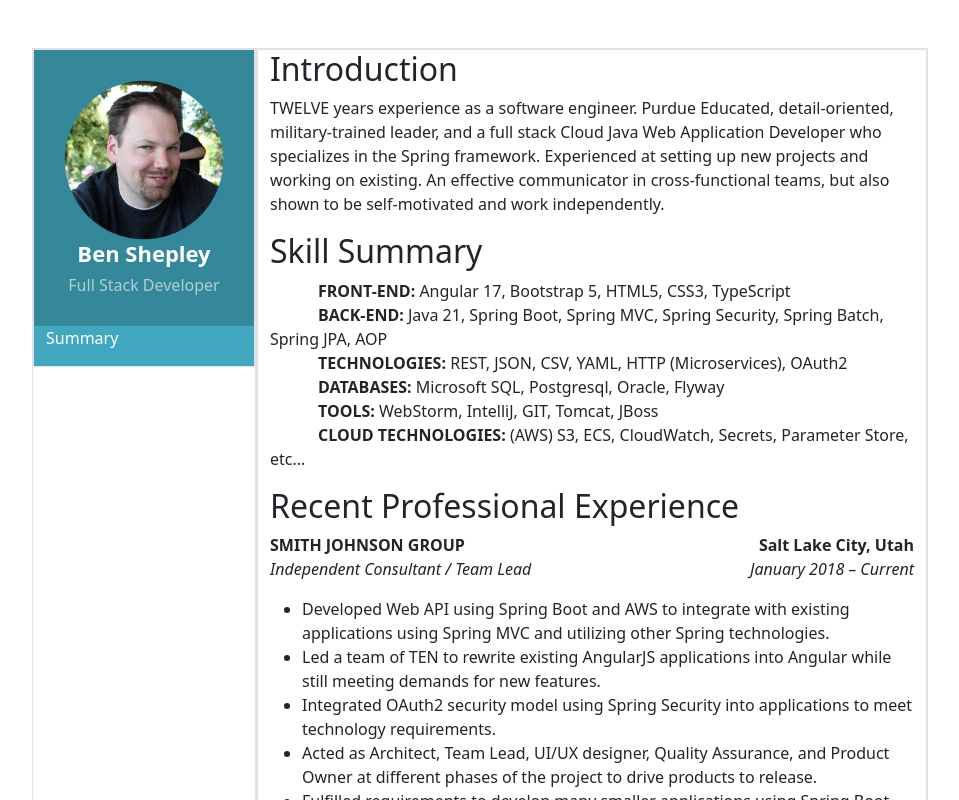
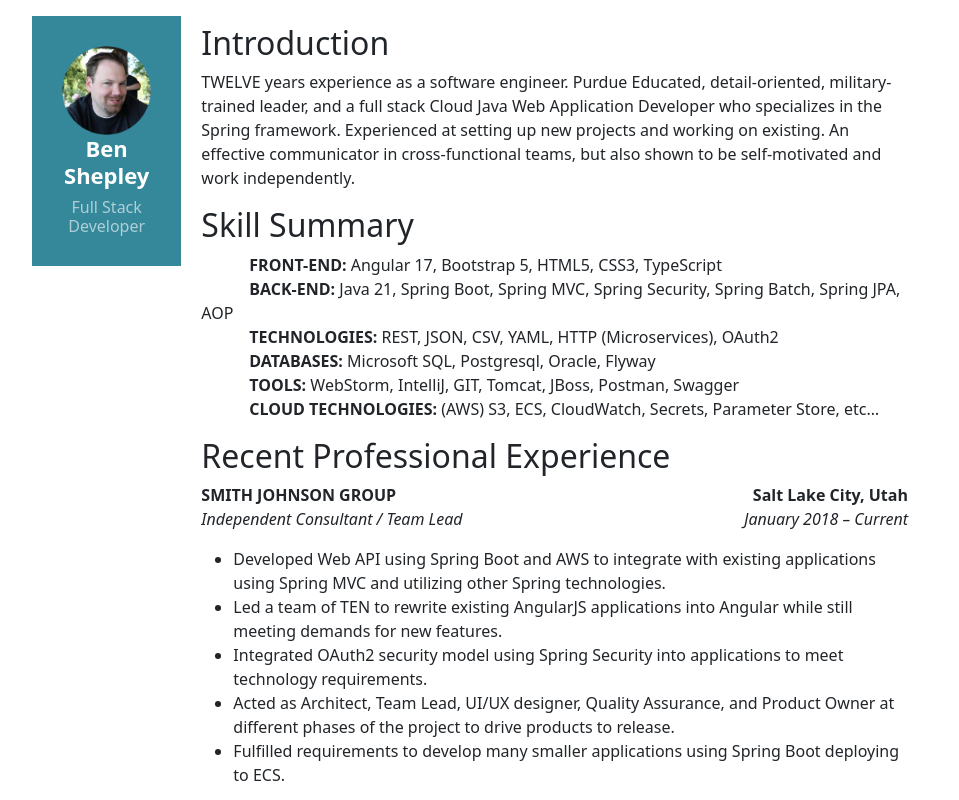
Before and after one commit to logicmuffin255/logicmuffin255.github.io, an Angular app: page / in a window 1280 px wide. Shown: the top 800 px of the page, without its empty margins (160-1119 px from the left). Built offline with nearby package versions, Linux system fonts and the light colour scheme.

Commit message:
Made printable and removed borders.

```diff
--- a/src/app/app.component.css
+++ b/src/app/app.component.css
@@ -12,3 +12,11 @@
   margin-top: 0;
   margin-bottom: 0;
 }
+
+@media print {
+  .container {
+    max-width: 100% !important;
+  }
+
+  .page-break {page-break-before: always;}
+}
--- a/src/app/app.component.html
+++ b/src/app/app.component.html
@@ -1,9 +1,9 @@
-<div class="container mt-5" style="max-width:70%">
+<div class="container mt-3 mb-3" style="max-width:70%">
 
   <div class="row row-cols-2" >
 
-    <div class="col-md-3 border">
-      <div class="row border">
+    <div class="col-2">
+      <div class="row">
         <div class="col-12" style="padding: 30px; background:#35879A; text-align: center; color: white;">
           <div class="profile-container">
             <img alt="Photo" class="img-fluid" src="assets/img/Photo.png">
@@ -11,14 +11,14 @@
             <h3 class="tagline">Full Stack Developer</h3>
           </div>
         </div>
-        <div class="col-12" style="background:#42A8C0; color: white;">
+        <div class="col-12 d-none" style="background:#42A8C0; color: white;">
           <p>Summary</p>
         </div>
       </div>
     </div>
 
-    <div class="col-md-9 border">
-      <div class="row border">
+    <div class="col-10 ">
+      <div class="row p-2">
         <div class="col-12">
           <h2>Introduction</h2>
           <p>
@@ -36,7 +36,7 @@
             <b class="ps-5">BACK-END:</b> Java 21, Spring Boot, Spring MVC, Spring Security, Spring Batch, Spring JPA, AOP <br/>
             <b class="ps-5">TECHNOLOGIES:</b> REST, JSON, CSV, YAML, HTTP (Microservices), OAuth2 <br/>
             <b class="ps-5">DATABASES:</b> Microsoft SQL, Postgresql, Oracle, Flyway <br/>
-            <b class="ps-5">TOOLS:</b> WebStorm, IntelliJ, GIT, Tomcat, JBoss <br/>
+            <b class="ps-5">TOOLS:</b> WebStorm, IntelliJ, GIT, Tomcat, JBoss, Postman, Swagger <br/>
             <b class="ps-5">CLOUD TECHNOLOGIES:</b> (AWS) S3, ECS, CloudWatch, Secrets, Parameter Store, etc…
           </p>
         </div>
@@ -65,7 +65,7 @@
             </li>
           </ul>
 
-          <p>
+          <p class="page-break">
             <span style="float:left"><b>NATIONAL CASH REGISTER</b></span><span style="float:right"><b>Draper, Utah</b></span> <br/>
             <span style="float:left"><i>Senior Java Software Developer</i></span><span style="float:right"><i>September 2016 – January 2018</i></span> <br/>
           </p>
--- a/src/index.html
+++ b/src/index.html
@@ -3,9 +3,9 @@
 <head>
   <meta charset="utf-8">
   <meta name="robots" content="noindex">
-  <title>LandingPage</title>
   <meta name="viewport" content="width=device-width, initial-scale=1">
   <link rel="icon" type="image/x-icon" href="favicon.ico">
+  <title>LandingPage</title>
 </head>
 <body>
   <app-root></app-root>
```
Also changed, not shown: 3 other files (tests, documents, lock files or other folders).
